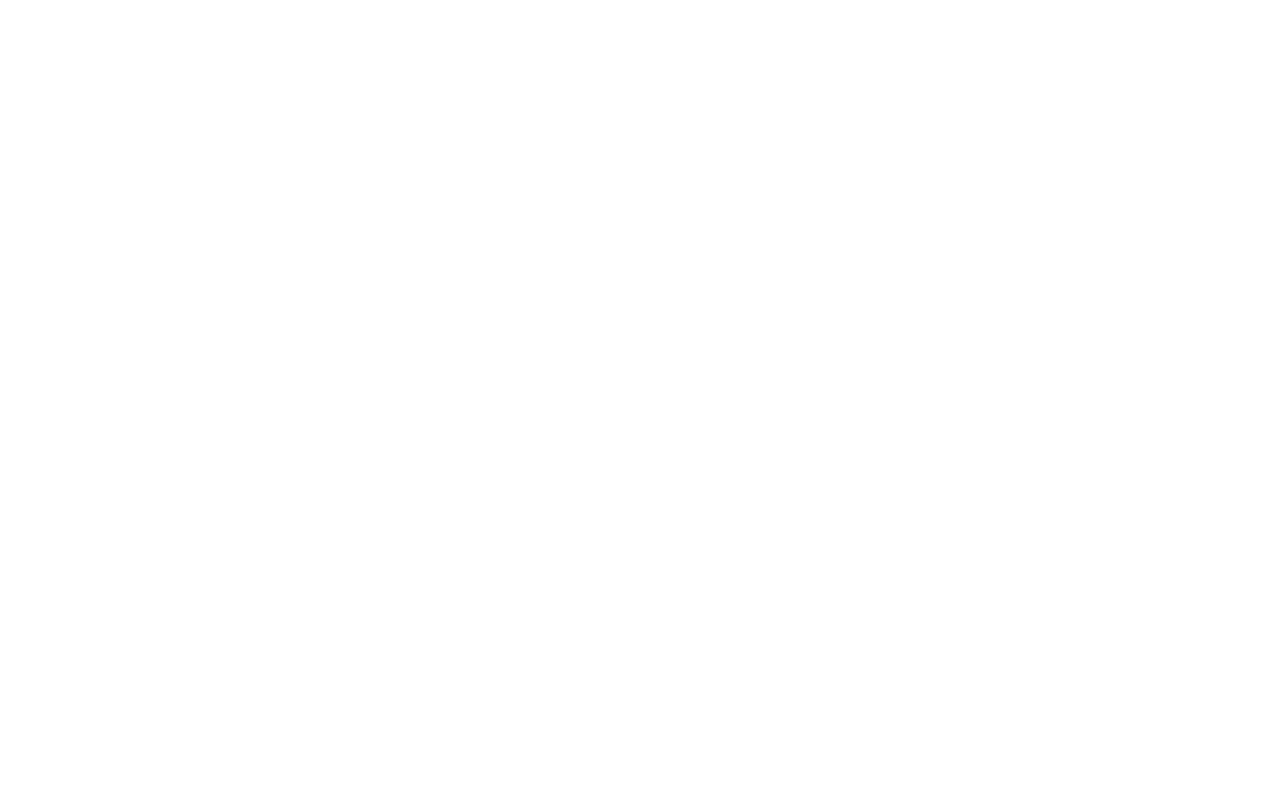
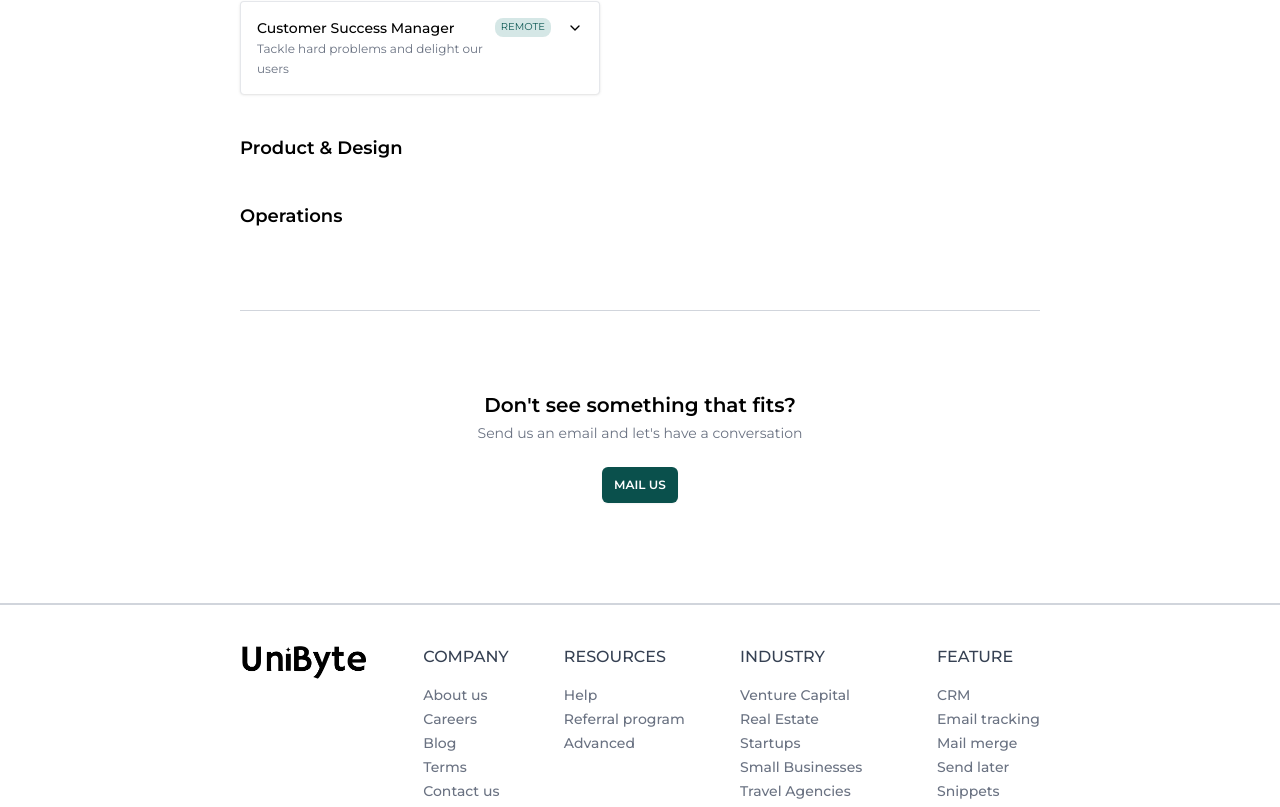
Before and after one commit to aayushcyy/bytely, a Next.js app: page /careers in a window 1280 px wide. Shown: the part 1573-2380 px from the top of the page. Before the commit the page ends 1559 px from the top, so only its background shows below. Built offline with nearby package versions, Linux system fonts and the light colour scheme.

Commit message:
hiring page completed

```diff
--- a/app/Component/Button.jsx
+++ b/app/Component/Button.jsx
@@ -2,6 +2,15 @@
 
 import { Button } from "@/components/ui/button";
 
-export function ButtonDemo({ className, text = "Button" }) {
-  return <Button className={className}>{text}</Button>;
+export function ButtonDemo({ className, text = "Button", mailTo }) {
+  const handleClick = () => {
+    if (mailTo) {
+      window.location.href = `mailto:${mailTo}`;
+    }
+  };
+  return (
+    <Button onClick={handleClick} className={className}>
+      {text}
+    </Button>
+  );
 }
--- a/app/careers/page.jsx
+++ b/app/careers/page.jsx
@@ -8,6 +8,8 @@
   AccordionItem,
   AccordionTrigger,
 } from "@/components/ui/accordion";
+import Footer from "../Component/Footer";
+import Link from "next/link";
 
 export default function page() {
   return (
@@ -18,10 +20,12 @@
         <section className="flex flex-col pt-28 items-center gap-4">
           <p className="text-4xl font-semibold">We're hiring</p>
           <p className="text-2xl">It's the most important thing we do</p>
+          <Link href="#hirings">
             <ButtonDemo
               text="view open positions"
               className="bg-[#08514D] px-4 py-3 text-white cursor-pointer text-base rounded-lg hover:bg-gradient-to-r from-teal-900 to-teal-600 mt-6"
             />
+          </Link>
         </section>
         {/* our values */}
         <section className="w-full py-20 flex flex-col px-60 bg-gradient-to-r from-teal-900 to-teal-600 text-white text-center">
@@ -119,7 +123,7 @@
           </div>
         </section>
         {/* Hiring section */}
-        <section className="flex flex-col px-60">
+        <section id="hirings" className="flex flex-col px-60">
           <div className="flex flex-col gap-1">
             <p className="text-3xl font-semibold">We value your time</p>
             <p className="text-2xl">
@@ -127,18 +131,18 @@
             </p>
           </div>
           <span className="h-[1px] bg-gray-300 w-full my-10" />
+          <div className="flex flex-col gap-10">
             {/* Engineering */}
             <div className="flex flex-col gap-3">
               <p className="text-lg font-semibold">
                 Engineering{" "}
                 <span className="text-[#0B504B] text-base">( 1 )</span>
               </p>
-            {/* Engineerning post */}
               <div>
                 <Accordion type="single" collapsible className="w-[45%]">
                   <AccordionItem
                     value="item-1"
-                  className="rounded-sm bg-white shadow border-[1px] border-gray-200 px-4"
+                    className="rounded-sm bg-white shadow border-[1px] border-gray-200 px-4 hover:bg-gray-100"
                   >
                     <AccordionTrigger className="hover:no-underline cursor-pointer">
                       <div className="flex w-full justify-between">
@@ -189,8 +193,8 @@
                             • Deep Gmail UI integrations <br />
                             • Fast, local-first sync architecture <br />
                             • AI-powered CRM workflows <br />
-                          • Reusable component systems <br />
-                          • Dev/build/test tooling for browser extensions <br />
+                            • Reusable component systems <br />• Dev/build/test
+                            tooling for browser extensions <br />
                             • Custom data visualizations & dashboards <br />•
                             Funnel optimization for user conversion
                           </p>
@@ -208,19 +212,26 @@
             {/* Sales */}
             <div className="flex flex-col gap-3">
               <p className="text-lg font-semibold">
+                Sales <span className="text-[#0B504B] text-base"></span>
+              </p>
+            </div>
+            {/* Sucess */}
+            <div className="flex flex-col gap-3">
+              <p className="text-lg font-semibold">
                 Success <span className="text-[#0B504B] text-base">( 1 )</span>
               </p>
-            {/* Engineerning post */}
               <div>
                 <Accordion type="single" collapsible className="w-[45%]">
                   <AccordionItem
                     value="item-1"
-                  className="rounded-sm bg-white shadow border-[1px] border-gray-200 px-4"
+                    className="rounded-sm bg-white shadow border-[1px] border-gray-200 px-4 hover:bg-gray-100"
                   >
                     <AccordionTrigger className="hover:no-underline cursor-pointer">
                       <div className="flex w-full justify-between">
                         <div>
-                        <p className="font-medium">Customer Success Manager</p>
+                          <p className="font-medium">
+                            Customer Success Manager
+                          </p>
                           <span className="text-gray-500 text-xs font-normal">
                             Tackle hard problems and delight our users
                           </span>
@@ -239,7 +250,8 @@
                           <p className="font-medium">
                             • People-Loving & Curious:{" "}
                             <span className="font-normal">
-                            You enjoy meeting users and learning how they work.
+                              You enjoy meeting users and learning how they
+                              work.
                             </span>
                           </p>
                           <p className="font-medium">
@@ -299,7 +311,36 @@
                 </Accordion>
               </div>
             </div>
+            {/* Product & Design */}
+            <div className="flex flex-col gap-3">
+              <p className="text-lg font-semibold">
+                Product & Design{" "}
+                <span className="text-[#0B504B] text-base"></span>
+              </p>
+            </div>
+            {/* Operations */}
+            <div className="flex flex-col gap-3">
+              <p className="text-lg font-semibold">
+                Operations <span className="text-[#0B504B] text-base"></span>
+              </p>
+            </div>
+            <span className="h-[1px] bg-gray-300 w-full my-10" />
+            <div className="w-full pb-5 flex flex-col items-center gap-1">
+              <p className="text-xl font-semibold">
+                Don't see something that fits?
+              </p>
+              <p className="text-sm text-gray-500">
+                Send us an email and let's have a conversation
+              </p>
+              <ButtonDemo
+                mailTo="collegeassignment88@gmail.com"
+                text="Mail Us"
+                className="px-3 cursor-pointer mt-5 hover:bg-[#264a49] bg-[#0A504C] text-white uppercase text-xs font-semibold"
+              />
+            </div>
+          </div>
         </section>
+        <Footer />
       </div>
     </div>
   );
```
Also changed, not shown: app/Component/Accordion.jsx (deleted, +0 -7 lines). Lines whose indentation alone changed are shown as unchanged.
